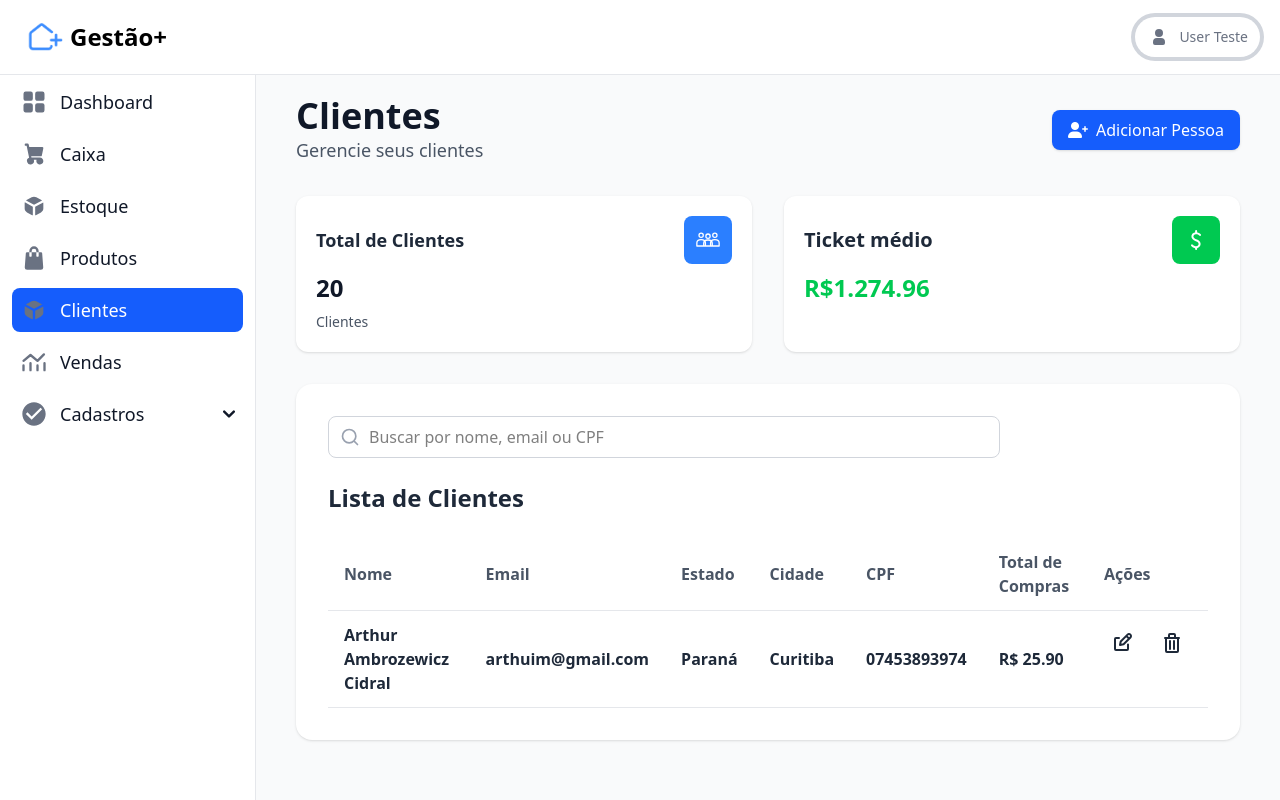
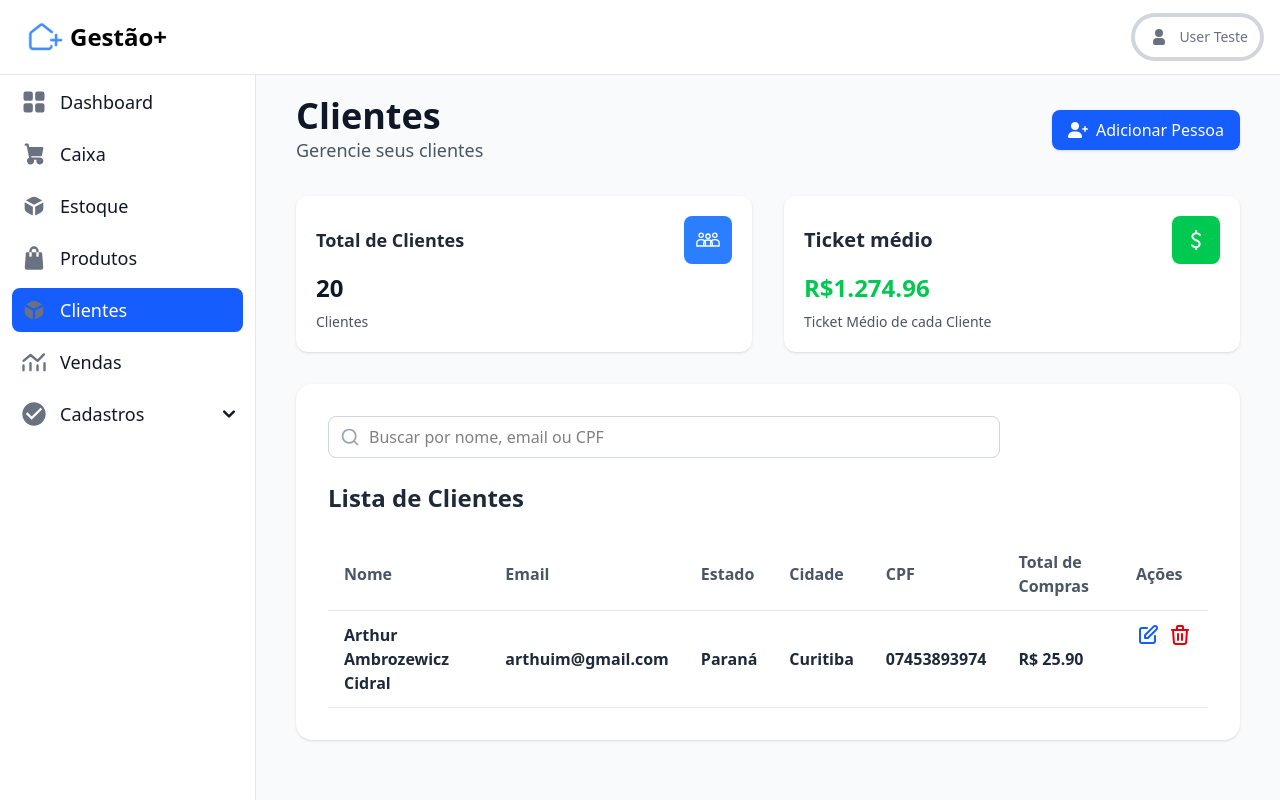
Before and after one commit to vinipadilha/gestao_mais, a Flask app: page /clientes in a window 1280 px wide. Run offline with Flask 3, Linux system fonts and the light colour scheme; style sheets or scripts are compiled from the project's sources; some libraries are stand-ins or nearby versions.

Commit message:
feat: add campo de ticket médio por cliente

```diff
--- a/app/templates/clientes.html
+++ b/app/templates/clientes.html
@@ -185,6 +185,9 @@
           </div>
         </div>
         <p class="mt-2 text-2xl font-bold text-green-500 dark:text-green-500 count-up" data-currency="true" data-target="42365">R$1.274.96</p>
+        <div class="flex items-center justify-between mt-2">
+          <p class="text-sm text-gray-600 dark:text-gray-400">Ticket Médio de cada Cliente</p>
+        </div>
       </div>
     </div>
 
@@ -237,19 +240,16 @@
                   <p class="font-semibold text-gray-800 dark:text-gray-200">R$ 25.90</p>
                 </td>
                 <td class="px-4 py-3 flex gap-2">
-                  <button class="p-2 rounded-lg hover:bg-blue-500/20 cursor-pointer">
-                    <svg class="w-6 h-6 text-gray-800 dark:text-white" aria-hidden="true"
-                      xmlns="http://www.w3.org/2000/svg" width="24" height="24" fill="none" viewBox="0 0 24 24">
-                      <path stroke="currentColor" stroke-linecap="round" stroke-linejoin="round" stroke-width="2"
-                        d="m14.304 4.844 2.852 2.852M7 7H4a1 1 0 0 0-1 1v10a1 1 0 0 0 1 1h11a1 1 0 0 0 1-1v-4.5m2.409-9.91a2.017 2.017 0 0 1 0 2.853l-6.844 6.844L8 14l.713-3.565 6.844-6.844a2.015 2.015 0 0 1 2.852 0Z" />
-                    </svg>
-                  </button>
-                  <!-- Botão de delete -->
-                  <button class="p-2 rounded-lg hover:bg-red-500/20 cursor-pointer delete-btn" data-modal-toggle="popup-modal" data-modal-target="popup-modal" data-product-id="37">
-                      <svg class="w-6 h-6 text-gray-800 dark:text-white" fill="none" viewBox="0 0 24 24" xmlns="http://www.w3.org/2000/svg">
-                        <path stroke="currentColor" stroke-linecap="round" stroke-linejoin="round" stroke-width="2" d="M5 7h14m-9 3v8m4-8v8M10 3h4a1 1 0 0 1 1 1v3H9V4a1 1 0 0 1 1-1ZM6 7h12v13a1 1 0 0 1-1 1H7a1 1 0 0 1-1-1V7Z"/>
+                    <button class="text-blue-600 hover:text-blue-800 dark:text-blue-400 dark:hover:text-blue-300 cursor-pointer">
+                      <svg class="w-6 h-6" fill="none" stroke="currentColor" viewBox="0 0 24 24">
+                        <path stroke-linecap="round" stroke-linejoin="round" stroke-width="2" d="M11 5H6a2 2 0 00-2 2v11a2 2 0 002 2h11a2 2 0 002-2v-5m-1.414-9.414a2 2 0 112.828 2.828L11.828 15H9v-2.828l8.586-8.586z"></path>
                       </svg>
-                  </button>
+                    </button>
+                    <button class="text-red-600 hover:text-red-800 dark:text-red-400 dark:hover:text-red-300 cursor-pointer" data-modal-target="popup-modal" data-modal-toggle="popup-modal">
+                      <svg class="w-6 h-6" fill="none" stroke="currentColor" viewBox="0 0 24 24">
+                        <path stroke-linecap="round" stroke-linejoin="round" stroke-width="2" d="M19 7l-.867 12.142A2 2 0 0116.138 21H7.862a2 2 0 01-1.995-1.858L5 7m5 4v6m4-6v6m1-10V4a1 1 0 00-1-1h-4a1 1 0 00-1 1v3M4 7h16"></path>
+                      </svg>
+                    </button>
                 </td>
               </tr>
             </tbody>
```
